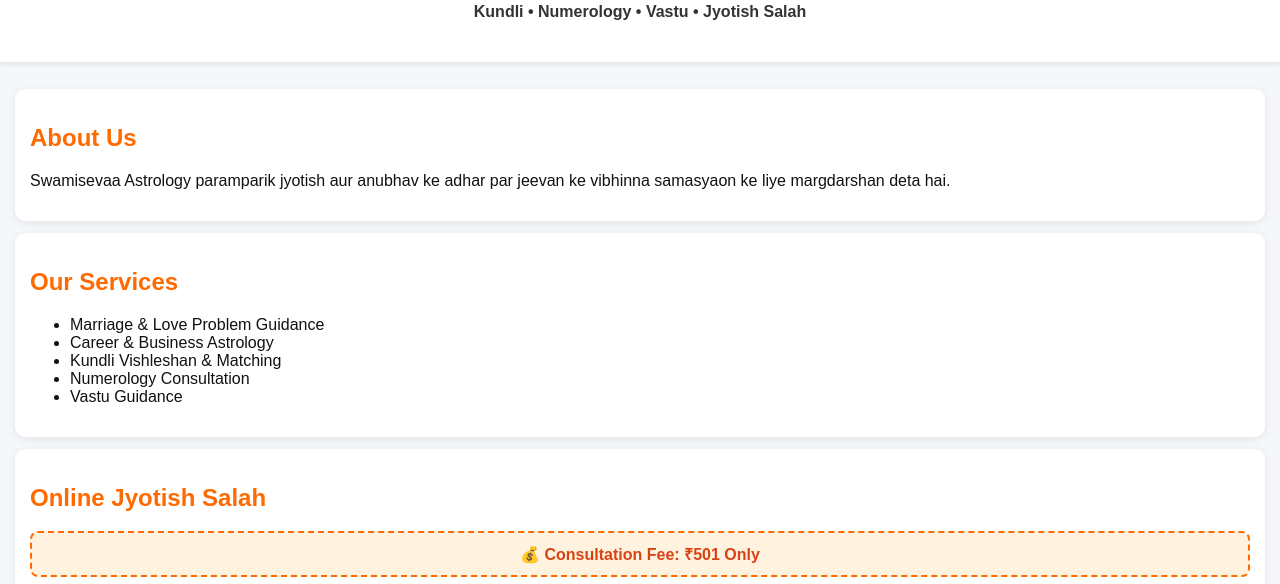
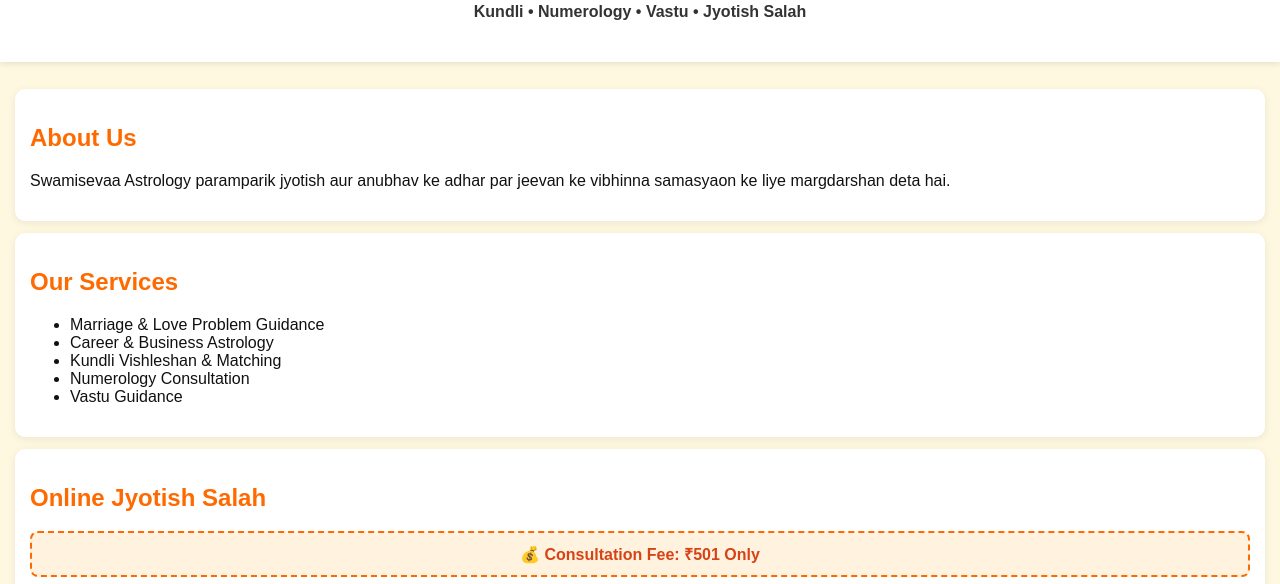
Before and after one commit to swamisevaa/Swamisevaa, a plain HTML site: page index.html in a window 1280 px wide. Shown: the part 197-781 px from the top of the page. Drawn offline with Linux system fonts and the light colour scheme.

Commit message:
Update index.html

```diff
--- a/index.html
+++ b/index.html
@@ -9,7 +9,7 @@
 body{
   font-family: Arial, sans-serif;
   margin:0;
-  background:#f5f7fb;
+  background:#fff8e1;
   color:#111;
 }
 header{
```
